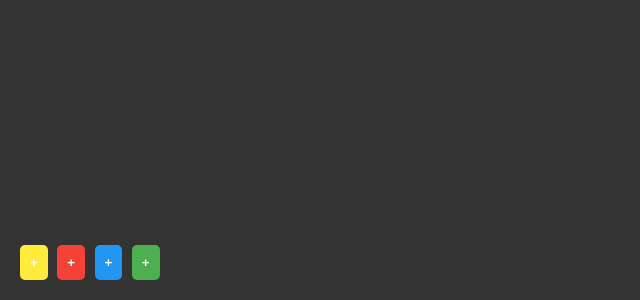
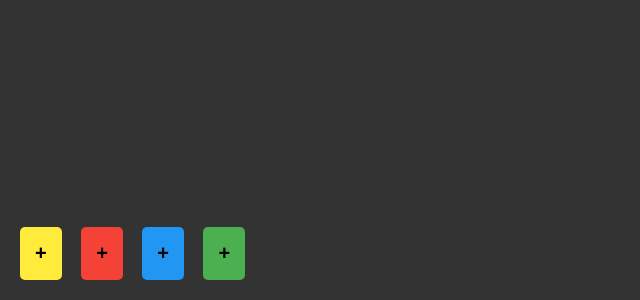
Before and after one commit to ArgonBuc/Nooted, a plain HTML site: page index.html in a window 1280 px wide. Shown: the part 500-800 px from the top of the page, without its empty margins (0-640 px from the left). Drawn offline with Linux system fonts and the light colour scheme.

Commit message:
Update index.html

```diff
--- a/index.html
+++ b/index.html
@@ -19,7 +19,7 @@
             top: 10px;
             left: 10px;
             display: flex;
-            gap: 10px;
+            gap: 50px;
         }
 
         .notiz {
@@ -57,13 +57,14 @@
         }
 
         .controls button {
-            padding: 10px;
-            margin-right: 5px;
+            padding: 15px;
+            margin-right: 15px;
             border: none;
             border-radius: 5px;
             cursor: pointer;
-            color: white;
+            color: black;
             font-weight: bold;
+			font-size: 20px;
         }
 
         .controls button:hover {
```
